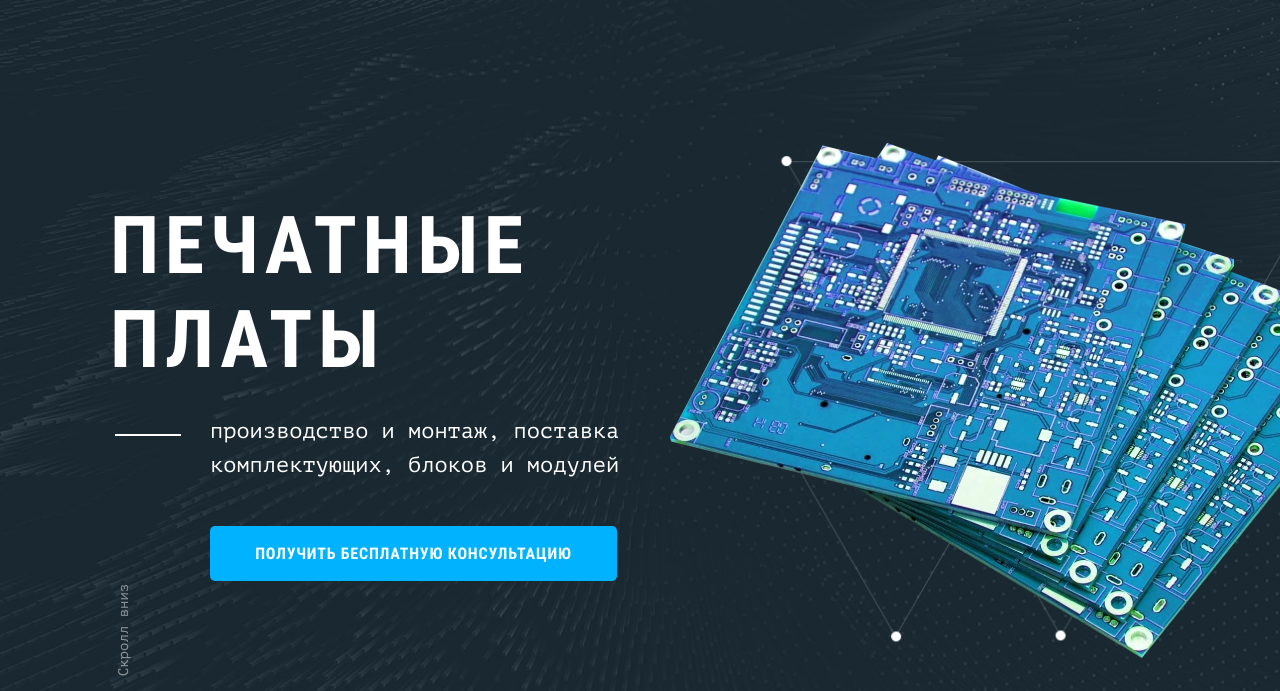
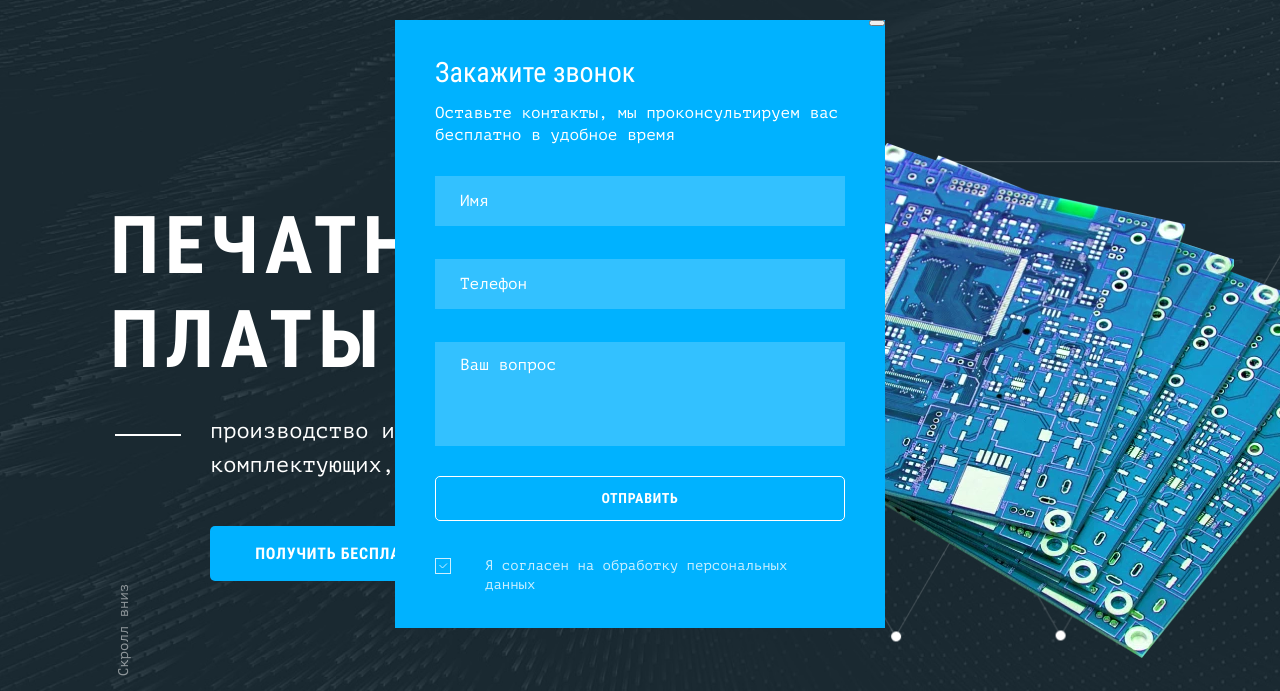
Before and after one commit to SergeiBoy/smart-device, a website: page source/index.html in a window 1280 px wide. Shown: the part 115-806 px from the top of the page. Drawn offline with nearby package versions, Linux system fonts and the light colour scheme; files that its build step writes are made by us from their sources; files whose address does not match are found by name.

Commit message:
Сделал попап

```diff
--- a/source/index.html
+++ b/source/index.html
@@ -165,7 +165,7 @@
       <section class="page-main__feedback-form feedback-form" id="feedback-form">
         <div class="feedback-form__wrapper">
           <img src="img/airplane.png" width="511" height="288" alt="Самолёт">
-          <form class="feedback-form__form form" action="#" method="post">
+          <form class="feedback-form__form form form--bottom" action="#" method="post">
             <h2>Остались вопросы? Задайте их нам!</h2>
             <p>Мы проконсультируем Вас бесплатно</p>
             <div class="form__input form__input--user-name">
@@ -239,6 +239,29 @@
       </div>
     </footer>
 
+    <section class="popup popup--opened">
+      <button class="popup__close-button" type="button"></button>
+      <form class="popup__form form form--popup" action="#" method="post">
+        <h2>Закажите звонок</h2>
+        <p>Оставьте контакты, мы проконсультируем вас бесплатно в удобное время</p>
+        <div class="form__input form__input--user-name form__input--popup">
+          <label class="visually-hidden" for="user-name">Имя</label>
+          <input id="user-name" type="text" placeholder="Имя" required>
+        </div>
+        <div class="form__input form__input--tel form__input--popup">
+          <label class="visually-hidden" for="user-tel">Телефон</label>
+          <input id="user-tel" type="tel" placeholder="Телефон" pattern="[+]{0,1}\d\s?[\(]{0,1}\d{3}[\)]{0,1}\s?\d{3}[-]{0,1}\d{2}[-]{0,1}\d{2}" required>
+        </div>
+        <label class="visually-hidden" for="question">Ваш вопрос</label>
+        <textarea id="question" placeholder="Ваш вопрос" required></textarea>
+        <button type="submit">Отправить</button>
+        <div class="form__checkbox">
+          <input id="user-agreement-popup" type="checkbox" checked required>
+          <label for="user-agreement-popup">Я согласен на обработку персональных данных</label>
+        </div>
+      </form>
+    </section>
+
     <script src="js/vendor.js"></script>
     <script src="js/main.js"></script>
   </body>
--- a/source/sass/blocks/form.scss
+++ b/source/sass/blocks/form.scss
@@ -1,9 +1,16 @@
 
 .form {
   display: flex;
-  flex-wrap: wrap;
-  align-items: flex-start;
-  width: 570px;
+
+  &--bottom {
+    flex-wrap: wrap;
+    align-items: flex-start;
+    width: 570px;
+  }
+
+  &--popup {
+    flex-direction: column;
+  }
 }
 
 .form h2 {
@@ -14,6 +21,11 @@
   font-size: 36px;
   line-height: 51px;
   color: #ffffff;
+}
+
+.form--popup h2 {
+  font-size: 28px;
+  line-height: 39px;
 }
 
 .form p {
@@ -27,6 +39,10 @@
   color: #ffffff;
 }
 
+.form--popup p {
+  margin-bottom: 30px;
+}
+
 .form__input {
   margin-bottom: 40px;
 
@@ -35,6 +51,12 @@
   &--user-name {
     margin-right: 5.28%;
   }
+}
+
+.form--popup .form__input {
+  margin-bottom: 33px;
+
+  width: 100%;
 }
 
 .form__input input {
@@ -57,6 +79,10 @@
     line-height: normal;
     color: #ffffff;
   }
+}
+
+.form__input--popup input {
+  padding-left: 25px;
 }
 
 .form textarea {
@@ -82,6 +108,14 @@
     line-height: normal;
     color: #ffffff;
   }
+}
+
+.form--popup textarea {
+  margin-bottom: 30px;
+
+  height: 104px;
+
+  padding-left: 25px;
 }
 
 .form button {
@@ -112,11 +146,21 @@
   }
 }
 
+.form--popup button {
+  margin-bottom: 30px;
+
+  width: 100%;
+}
+
 .form__checkbox {
   position: relative;
   margin-top: 5px;
 
   padding-left: 33px;
+}
+
+.form--popup .form__checkbox {
+  padding-left: 50px;
 }
 
 .form__checkbox input {
@@ -171,64 +215,64 @@
 }
 
 @media (max-width: $tablet-width) {
-  .form {
+  .form--bottom {
     width: 591px;
   }
 
-  .form h2 {
+  .form--bottom h2 {
     font-size: 32px;
     line-height: 45px;
   }
 
-  .form p {
+  .form--bottom p {
     margin-top: 16px;
     margin-bottom: 53px;
   }
 
-  .form__input {
+  .form--bottom .form__input {
     margin-bottom: 44px;
   }
 
-  .form textarea {
+  .form--bottom textarea {
     height: 160px;
   }
 
-  .form button {
+  .form--bottom button {
     margin-right: 40px;
   }
 
-  .form__checkbox {
+  .form--bottom .form__checkbox {
     margin-top: 8px;
   }
 }
 
 @media (max-width: $mobile-width) {
-  .form {
+  .form--bottom {
     flex-direction: column;
   }
 
-  .form h2 {
+  .form--bottom h2 {
     font-size: 28px;
     line-height: 39px;
   }
 
-  .form p {
+  .form--bottom p {
     margin-bottom: 25px;
   }
 
-  .form__input {
+  .form--bottom .form__input {
     margin-bottom: 30px;
 
     width: 100%;
   }
 
-  .form textarea {
+  .form--bottom textarea {
     margin-bottom: 33px;
 
     height: 104px;
   }
 
-  .form button {
+  .form--bottom button {
     margin-bottom: 20px;
 
     width: 100%;
--- /dev/null
+++ b/source/sass/blocks/popup.scss
@@ -0,0 +1,28 @@
+
+.popup {
+  &--closed {
+    display: none;
+  }
+
+  &--opened {
+    position: fixed;
+    z-index: 20;
+    top: 135px;
+    right: 50%;
+    transform: translateX(50%);
+
+    display: flex;
+    width: 100%;
+    max-width: 490px;
+    min-width: $min-width;
+    padding: 10px 40px 35px 40px;
+
+    background-color: #00b2ff;
+  }
+}
+
+.popup__close-button {
+  position: absolute;
+  top: 0;
+  right: 0;
+}
--- a/source/sass/style.scss
+++ b/source/sass/style.scss
@@ -13,4 +13,5 @@
 @import "blocks/goods-services.scss";
 @import "blocks/feedback-form.scss";
 @import "blocks/form.scss";
+@import "blocks/popup.scss";
 @import "blocks/page-footer.scss";
```
Also changed, not shown: build/css/style.css, build/css/style.min.css, build/index.html, 1 other file.
